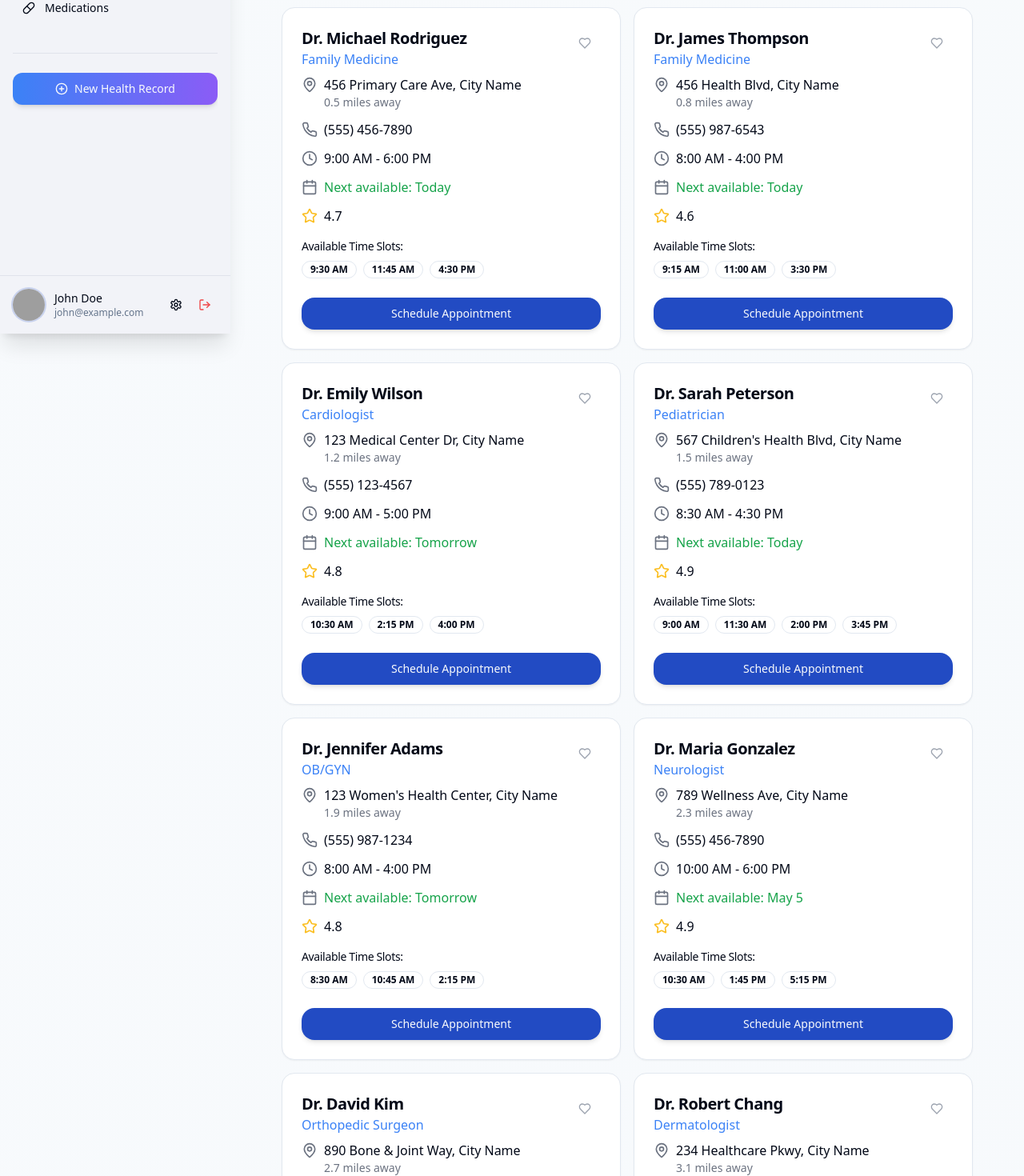
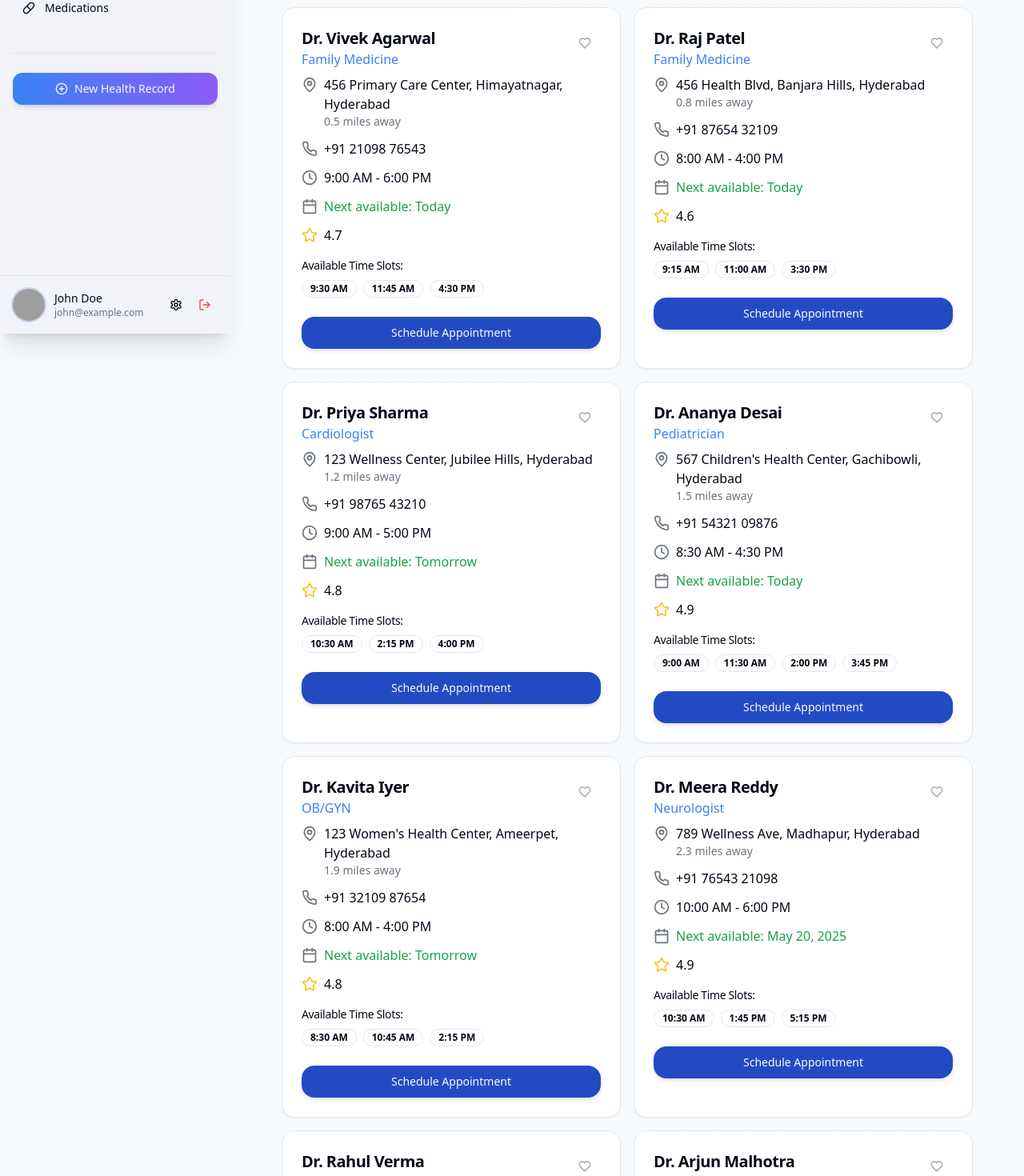
Before and after one commit to Rexorist/medicarejourney, a React (Vite) app: page /find-doctors in a window 1280 px wide. Shown: the part 383-1853 px from the top of the page at 80% size. Built offline with nearby package versions, Linux system fonts and the light colour scheme; grey boxes are pictures that could not be loaded.

Commit message:
Update doctor data and dates
Update doctor names and consultation dates to reflect Indian names and 2025 dates.

```diff
--- a/src/pages/Consultations.tsx
+++ b/src/pages/Consultations.tsx
@@ -19,25 +19,25 @@ export default function Consultations() {
   const [consultations, setConsultations] = useState<Consultation[]>([
     {
       id: "1",
-      doctor: "Dr. Sarah Johnson",
+      doctor: "Dr. Aishwarya Singh",
       specialty: "Cardiology",
-      date: "May 15, 2024",
+      date: "May 15, 2025",
       time: "10:30 AM",
       type: "video"
     },
     {
       id: "2",
-      doctor: "Dr. Michael Chen",
+      doctor: "Dr. Ravi Kumar",
       specialty: "Family Medicine",
-      date: "May 22, 2024",
+      date: "May 22, 2025",
       time: "2:45 PM",
       type: "in-person"
     },
     {
       id: "3",
-      doctor: "Dr. Lisa Rodriguez",
+      doctor: "Dr. Neha Gupta",
       specialty: "Dermatology",
-      date: "June 3, 2024",
+      date: "June 3, 2025",
       time: "11:15 AM",
       type: "chat"
     }
--- a/src/pages/FindDoctors.tsx
+++ b/src/pages/FindDoctors.tsx
@@ -1,4 +1,3 @@
-
 import { AppLayout } from "@/components/layout/AppLayout";
 import { Card, CardContent, CardHeader, CardTitle, CardDescription, CardFooter } from "@/components/ui/card";
 import { Input } from "@/components/ui/input";
@@ -44,107 +43,107 @@ export default function FindDoctors() {
   const [doctors, setDoctors] = useState<Doctor[]>([
     {
       id: "1",
-      name: "Dr. Emily Wilson",
+      name: "Dr. Priya Sharma",
       specialty: "Cardiologist",
-      address: "123 Medical Center Dr, City Name",
+      address: "123 Wellness Center, Jubilee Hills, Hyderabad",
       distance: "1.2",
-      phone: "(555) 123-4567",
+      phone: "+91 98765 43210",
       rating: 4.8,
       availableDate: "Tomorrow",
       timings: "9:00 AM - 5:00 PM",
       availableSlots: ["10:30 AM", "2:15 PM", "4:00 PM"],
-      insuranceAccepted: ["BlueCross", "Aetna", "Medicare"]
+      insuranceAccepted: ["Star Health", "HDFC ERGO", "Apollo Munich"]
     },
     {
       id: "2",
-      name: "Dr. James Thompson",
+      name: "Dr. Raj Patel",
       specialty: "Family Medicine",
-      address: "456 Health Blvd, City Name",
+      address: "456 Health Blvd, Banjara Hills, Hyderabad",
       distance: "0.8",
-      phone: "(555) 987-6543",
+      phone: "+91 87654 32109",
       rating: 4.6,
       availableDate: "Today",
       timings: "8:00 AM - 4:00 PM",
       availableSlots: ["9:15 AM", "11:00 AM", "3:30 PM"],
-      insuranceAccepted: ["UnitedHealth", "Cigna", "Medicare"]
+      insuranceAccepted: ["Bajaj Allianz", "ICICI Lombard", "Max Bupa"]
     },
     {
       id: "3",
-      name: "Dr. Maria Gonzalez",
+      name: "Dr. Meera Reddy",
       specialty: "Neurologist",
-      address: "789 Wellness Ave, City Name",
+      address: "789 Wellness Ave, Madhapur, Hyderabad",
       distance: "2.3",
-      phone: "(555) 456-7890",
+      phone: "+91 76543 21098",
       rating: 4.9,
-      availableDate: "May 5",
+      availableDate: "May 20, 2025",
       timings: "10:00 AM - 6:00 PM",
       availableSlots: ["10:30 AM", "1:45 PM", "5:15 PM"],
-      insuranceAccepted: ["Aetna", "Cigna", "Humana"]
+      insuranceAccepted: ["Aditya Birla Health", "ICICI Lombard", "HDFC ERGO"]
     },
     {
       id: "4",
-      name: "Dr. Robert Chang",
+      name: "Dr. Arjun Malhotra",
       specialty: "Dermatologist",
-      address: "234 Healthcare Pkwy, City Name",
+      address: "234 Healthcare Pkwy, Kondapur, Hyderabad",
       distance: "3.1",
-      phone: "(555) 234-5678",
+      phone: "+91 65432 10987",
       rating: 4.7,
-      availableDate: "May 3",
+      availableDate: "May 18, 2025",
       timings: "9:00 AM - 5:00 PM",
       availableSlots: ["11:30 AM", "2:00 PM", "4:00 PM"],
-      insuranceAccepted: ["BlueCross", "UnitedHealth", "Medicare"]
+      insuranceAccepted: ["Star Health", "Bajaj Allianz", "Max Bupa"]
     },
     {
       id: "5",
-      name: "Dr. Sarah Peterson",
+      name: "Dr. Ananya Desai",
       specialty: "Pediatrician",
-      address: "567 Children's Health Blvd, City Name",
+      address: "567 Children's Health Center, Gachibowli, Hyderabad",
       distance: "1.5",
-      phone: "(555) 789-0123",
+      phone: "+91 54321 09876",
       rating: 4.9,
       availableDate: "Today",
       timings: "8:30 AM - 4:30 PM",
       availableSlots: ["9:00 AM", "11:30 AM", "2:00 PM", "3:45 PM"],
-      insuranceAccepted: ["BlueCross", "Aetna", "UnitedHealth"]
+      insuranceAccepted: ["Star Health", "Aditya Birla Health", "Bajaj Allianz"]
     },
     {
       id: "6",
-      name: "Dr. David Kim",
+      name: "Dr. Rahul Verma",
       specialty: "Orthopedic Surgeon",
-      address: "890 Bone & Joint Way, City Name",
+      address: "890 Bone & Joint Center, Begumpet, Hyderabad",
       distance: "2.7",
-      phone: "(555) 321-6547",
+      phone: "+91 43210 98765",
       rating: 4.8,
-      availableDate: "May 4",
+      availableDate: "May 19, 2025",
       timings: "9:00 AM - 5:00 PM",
       availableSlots: ["10:15 AM", "1:30 PM", "3:45 PM"],
-      insuranceAccepted: ["Medicare", "BlueCross", "Cigna"]
+      insuranceAccepted: ["Max Bupa", "Star Health", "ICICI Lombard"]
     },
     {
       id: "7",
-      name: "Dr. Jennifer Adams",
+      name: "Dr. Kavita Iyer",
       specialty: "OB/GYN",
-      address: "123 Women's Health Center, City Name",
+      address: "123 Women's Health Center, Ameerpet, Hyderabad",
       distance: "1.9",
-      phone: "(555) 987-1234",
+      phone: "+91 32109 87654",
       rating: 4.8,
       availableDate: "Tomorrow",
       timings: "8:00 AM - 4:00 PM",
       availableSlots: ["8:30 AM", "10:45 AM", "2:15 PM"],
-      insuranceAccepted: ["Aetna", "UnitedHealth", "Humana"]
+      insuranceAccepted: ["Aditya Birla Health", "Bajaj Allianz", "HDFC ERGO"]
     },
     {
       id: "8",
-      name: "Dr. Michael Rodriguez",
+      name: "Dr. Vivek Agarwal",
       specialty: "Family Medicine",
-      address: "456 Primary Care Ave, City Name",
+      address: "456 Primary Care Center, Himayatnagar, Hyderabad",
       distance: "0.5",
-      phone: "(555) 456-7890",
+      phone: "+91 21098 76543",
       rating: 4.7,
       availableDate: "Today",
       timings: "9:00 AM - 6:00 PM",
       availableSlots: ["9:30 AM", "11:45 AM", "4:30 PM"],
-      insuranceAccepted: ["Medicare", "Humana", "BlueCross"]
+      insuranceAccepted: ["Max Bupa", "HDFC ERGO", "Star Health"]
     }
   ]);
 
@@ -165,7 +164,7 @@ export default function FindDoctors() {
     const matchesAvailability = availability === "all" ||
       (availability === "today" && doctor.availableDate === "Today") ||
       (availability === "tomorrow" && doctor.availableDate === "Tomorrow") ||
-      (availability === "this-week" && ["Today", "Tomorrow", "May 3", "May 4", "May 5"].includes(doctor.availableDate));
+      (availability === "this-week" && ["Today", "Tomorrow", "May 18, 2025", "May 19, 2025", "May 20, 2025"].includes(doctor.availableDate));
 
     // Filter by distance
     const matchesDistance = maxDistance === "all" ||
--- a/src/pages/MedicalHistory.tsx
+++ b/src/pages/MedicalHistory.tsx
@@ -22,64 +22,46 @@ import {
 import { AddReadingDialog } from "@/components/medical-history/AddReadingDialog";
 import { useToast } from "@/hooks/use-toast";
 
-const bloodPressureData = [
-  { date: "Jan", systolic: 120, diastolic: 80 },
-  { date: "Feb", systolic: 124, diastolic: 82 },
-  { date: "Mar", systolic: 119, diastolic: 79 },
-  { date: "Apr", systolic: 122, diastolic: 81 },
-  { date: "May", systolic: 118, diastolic: 78 },
-  { date: "Jun", systolic: 121, diastolic: 80 },
-];
-
-const bloodSugarData = [
-  { date: "Jan", level: 95 },
-  { date: "Feb", level: 100 },
-  { date: "Mar", level: 98 },
-  { date: "Apr", level: 105 },
-  { date: "May", level: 99 },
-  { date: "Jun", level: 97 },
-];
-
 export default function MedicalHistory() {
   const { toast } = useToast();
   const [bloodPressureData, setBloodPressureData] = useState([
-    { date: "Jan", systolic: 120, diastolic: 80 },
-    { date: "Feb", systolic: 124, diastolic: 82 },
-    { date: "Mar", systolic: 119, diastolic: 79 },
-    { date: "Apr", systolic: 122, diastolic: 81 },
-    { date: "May", systolic: 118, diastolic: 78 },
-    { date: "Jun", systolic: 121, diastolic: 80 },
+    { date: "Dec", systolic: 120, diastolic: 80 },
+    { date: "Jan", systolic: 124, diastolic: 82 },
+    { date: "Feb", systolic: 119, diastolic: 79 },
+    { date: "Mar", systolic: 122, diastolic: 81 },
+    { date: "Apr", systolic: 118, diastolic: 78 },
+    { date: "May", systolic: 121, diastolic: 80 },
   ]);
 
   const [bloodSugarData, setBloodSugarData] = useState([
-    { date: "Jan", level: 95 },
-    { date: "Feb", level: 100 },
-    { date: "Mar", level: 98 },
-    { date: "Apr", level: 105 },
-    { date: "May", level: 99 },
-    { date: "Jun", level: 97 },
+    { date: "Dec", level: 95 },
+    { date: "Jan", level: 100 },
+    { date: "Feb", level: 98 },
+    { date: "Mar", level: 105 },
+    { date: "Apr", level: 99 },
+    { date: "May", level: 97 },
   ]);
 
   const medicalRecords = [
     {
       id: "1",
       title: "Annual Physical Checkup",
-      date: "Mar 15, 2023",
-      provider: "Dr. Sarah Johnson",
+      date: "Mar 15, 2025",
+      provider: "Dr. Sanjay Kapoor",
       notes: "All results within normal range. Vitamin D slightly low, supplement recommended."
     },
     {
       id: "2",
       title: "Dental Cleaning",
-      date: "Jan 10, 2023",
-      provider: "Dr. Michael Chen",
+      date: "Jan 10, 2025",
+      provider: "Dr. Preeti Sharma",
       notes: "No cavities. Recommended flossing more regularly."
     },
     {
       id: "3",
       title: "Eye Examination",
-      date: "Nov 22, 2022",
-      provider: "Dr. Lisa Wong",
+      date: "Nov 22, 2024",
+      provider: "Dr. Vijay Mehta",
       notes: "Slight astigmatism. New prescription provided for glasses."
     }
   ];
@@ -250,7 +232,7 @@ export default function MedicalHistory() {
                     </div>
                     <div className="flex-1 pb-8">
                       <h3 className="font-medium">Annual Physical Checkup</h3>
-                      <p className="text-sm text-muted-foreground">March 15, 2023</p>
+                      <p className="text-sm text-muted-foreground">March 15, 2025</p>
                       <p className="text-sm mt-2">All results within normal range. Vitamin D slightly low, supplement recommended.</p>
                     </div>
                   </div>
@@ -264,7 +246,7 @@ export default function MedicalHistory() {
                     </div>
                     <div className="flex-1 pb-8">
                       <h3 className="font-medium">Blood Pressure Check</h3>
-                      <p className="text-sm text-muted-foreground">February 20, 2023</p>
+                      <p className="text-sm text-muted-foreground">February 20, 2025</p>
                       <p className="text-sm mt-2">Reading: 120/80 mmHg - Within healthy range</p>
                     </div>
                   </div>
@@ -277,7 +259,7 @@ export default function MedicalHistory() {
                     </div>
                     <div className="flex-1">
                       <h3 className="font-medium">Blood Lab Work</h3>
-                      <p className="text-sm text-muted-foreground">January 10, 2023</p>
+                      <p className="text-sm text-muted-foreground">January 10, 2025</p>
                       <p className="text-sm mt-2">Complete blood count, lipid panel, and metabolic panel. All results normal.</p>
                     </div>
                   </div>
```
